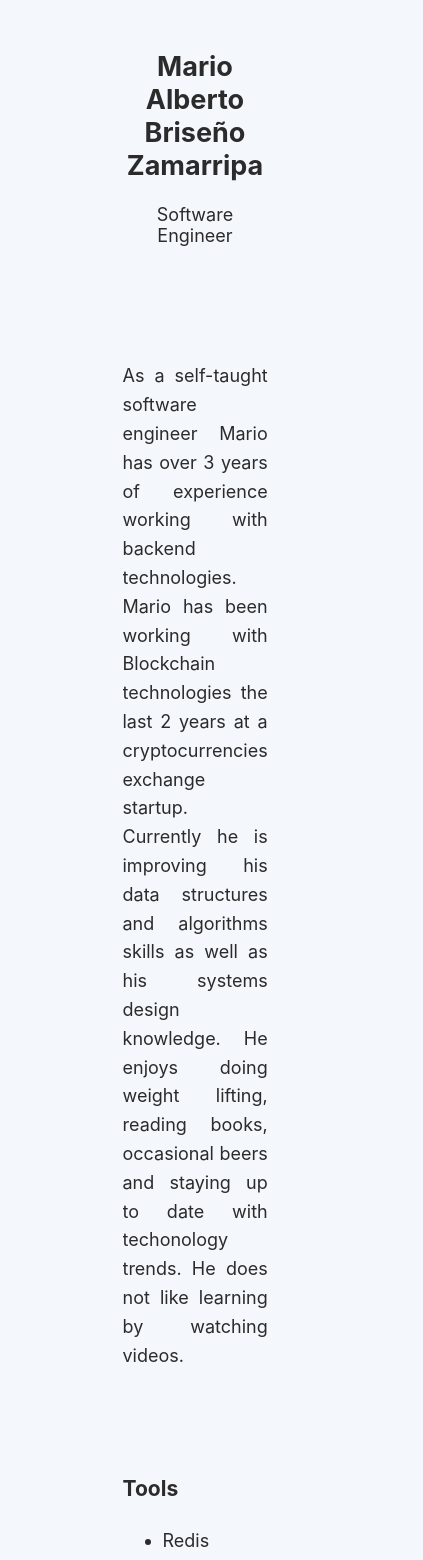
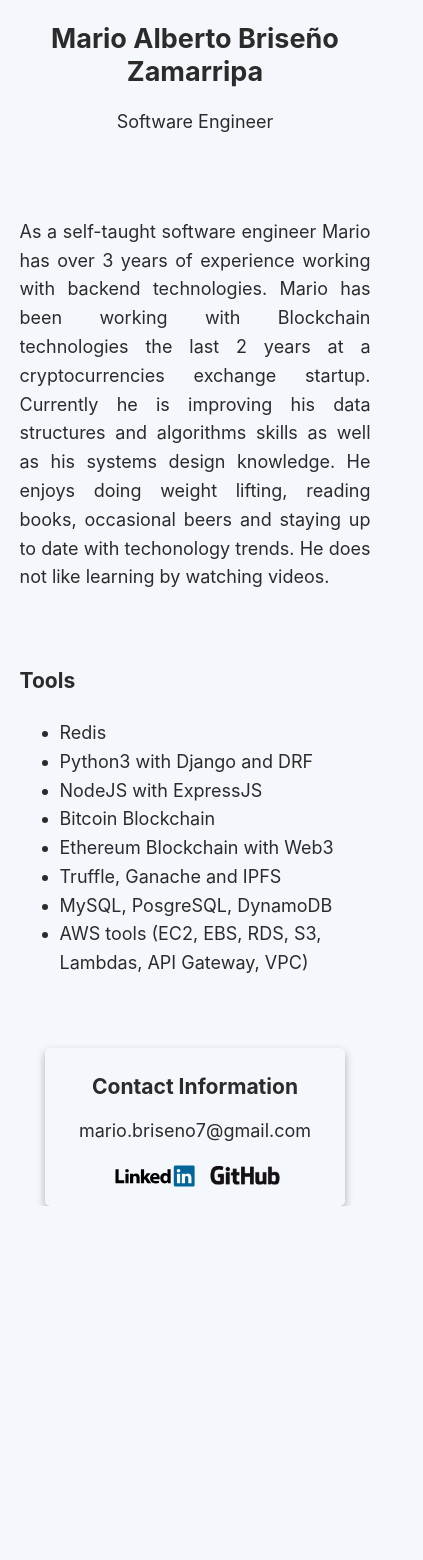
Before and after one commit to marioabz/mywebpage, a React (Create React App) app: page / in a window 390 px wide. Shown: the top 1560 px of the page, 423 px wide, since content can reach past the window. After the commit the page ends 1206 px from the top, so only its background shows below. Built offline with nearby package versions, Linux system fonts and the light colour scheme.

Commit message:
Making website responsive

```diff
--- a/src/style/App.css
+++ b/src/style/App.css
@@ -1,6 +1,7 @@
 
 body {
   font-size: 18px;
+  margin: 0;
 }
 
 .App {
@@ -8,7 +9,7 @@ body {
   color: #2b2b2c;
   margin-left:auto;
   margin-right:auto;
-  width:50%
+  width:50%;
 }
 
 .itm {
@@ -41,7 +42,7 @@ body {
 .Info {
   line-height: 1.6;
   text-align: justify;
-  margin-top: 80px;
+  margin-top: 50px;
   margin-left:auto;
   margin-right:auto;
   overflow: hidden;
@@ -52,7 +53,7 @@ body {
 .List {
   line-height: 1.6;
   text-align: left;
-  margin-top: 80px;
+  margin-top: 50px;
   margin-left:auto;
   margin-right:auto;
 }
@@ -64,3 +65,15 @@ body {
 a {
   margin-left: 10px;
 }
+
+@media only screen and (min-width: 320px) {
+  .App{
+    width: 90%;
+  }
+}
+
+@media only screen and (min-width: 768px) {
+  .App{
+    width: 50%;
+  }
+}
```
